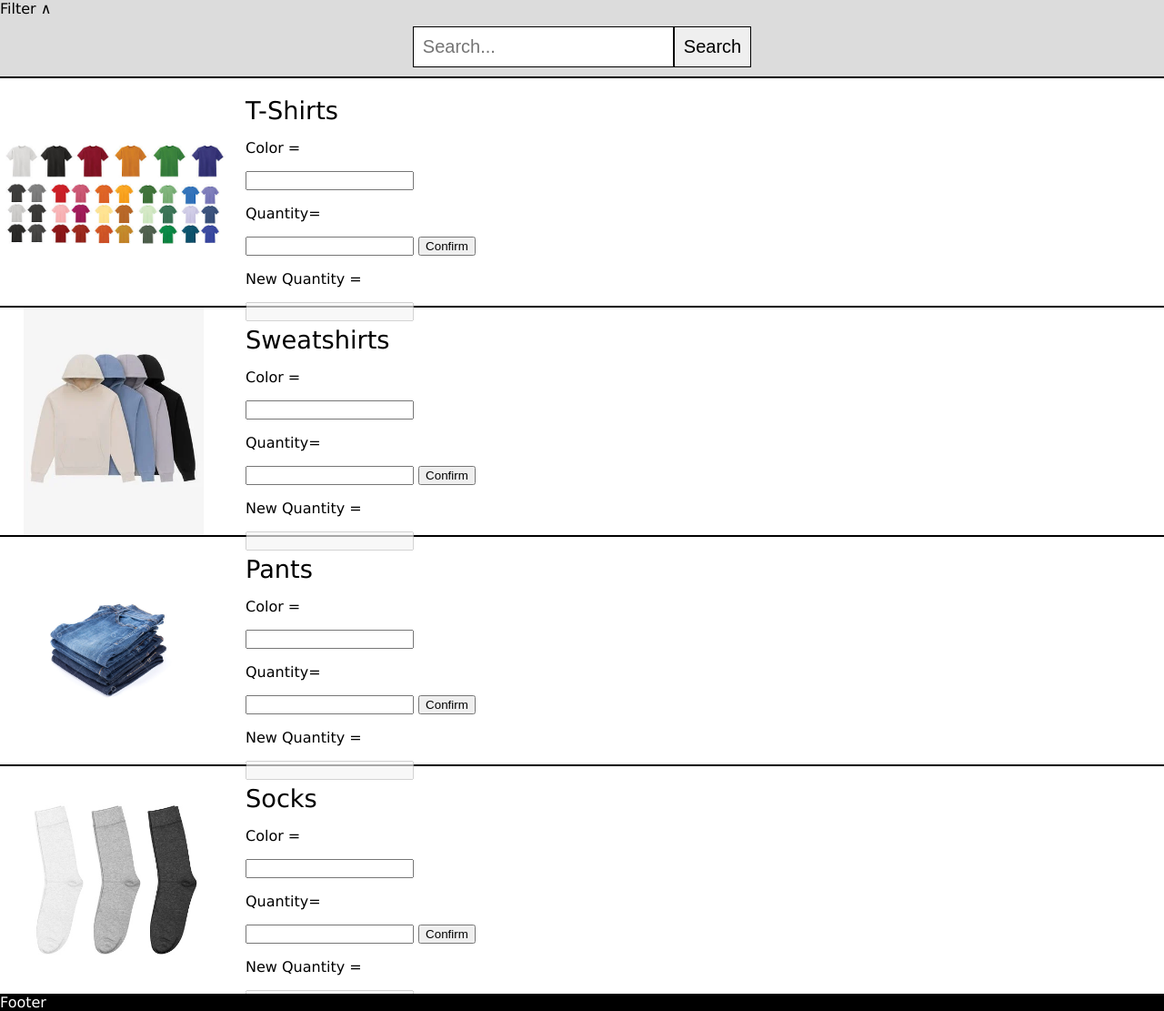
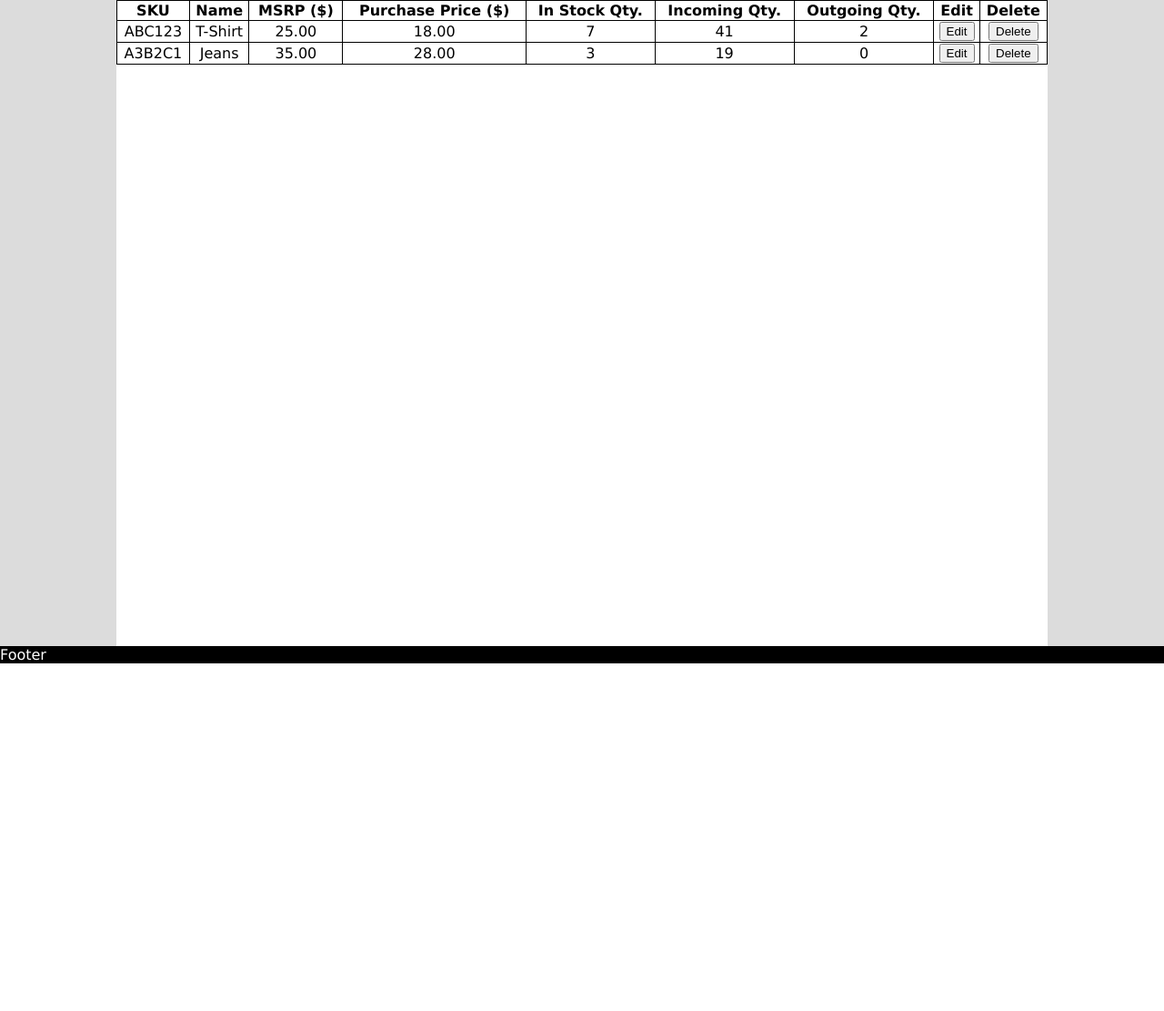
Before and after one commit to Voyex/Inventory-Management, a PHP site: page /admin.php in a window 1280 px wide. Shown: the part 71-1182 px from the top of the page at 91% size. After the commit the page ends 800 px from the top, so only its background shows below. Run offline with PHP 8.4, Linux system fonts and the light colour scheme.

Commit message:
started admin page

```diff
--- a/admin.php
+++ b/admin.php
@@ -1,129 +1,56 @@
 <?php
 #Variable that is used to set the title of the page.
-$PageTitle = "Inv Manager - Template";
+$PageTitle = "Inv Manager - Admin Tools";
 
 function customPageHeader()
 { ?>
   <!-- Place additional HTML for the head tag here -->
-  <link rel="stylesheet" href="css/index.css" />
+  <link rel="stylesheet" href="css/admin.css" />
 
 <?php }
 include_once('template/header.php');
 ?>
 
-<div class="H-filter">
-  <label for="dropdown" id="dropdown-label">Filter &and;</label>
-  <input type="checkbox" name="dropdown" class="dropdown" id="dropdown" autocomplete="off" onclick="toggleFilterDropdown(this)" />
-  <ul class="filter-content">
-    <li>Lorem ipsum</li>
-  </ul>
+<div class="table-container">
+  <form action="">
+    <table class="item-table">
+      <tr>
+        <th>SKU</th>
+        <th>Name</th>
+        <th>MSRP ($)</th>
+        <th>Purchase Price ($)</th>
+        <th>In Stock Qty.</th>
+        <th>Incoming Qty.</th>
+        <th>Outgoing Qty.</th>
+        <th>Edit</th>
+        <th>Delete</th>
+      </tr>
+      <tr>
+        <td class="sku">ABC123</td>
+        <td class="title">T-Shirt</td>
+        <td class="msrp">25.00</td>
+        <td class="purchase-price">18.00</td>
+        <td class="in-stock" contenteditable="true">7</td>
+        <td class="incoming">41</td>
+        <td class="outgoing" contenteditable="true">2</td>
+        <td><button>Edit</button></td>
+        <td><button>Delete</button></td>
+      </tr>
+      <tr>
+        <td>A3B2C1</td>
+        <td>Jeans</td>
+        <td>35.00</td>
+        <td>28.00</td>
+        <td>3</td>
+        <td>19</td>
+        <td>0</td>
+        <td><button>Edit</button></td>
+        <td><button>Delete</button></td>
+      </tr>
+    </table>
+  </form>
 </div>
 
-<form action="" class="search">
-  <input type="text" id="search-bar" placeholder="Search..." /><input type="submit" value="Search">
-</form>
-
-<div class="H-content">
-  <div class="item">
-    <a class="main-image" href="item.php">
-      <img src="shirtpic.jpg" alt="Shirt Picture" class="active-image" />
-    </a>
-    <div class="item-content">
-      <div class="top">
-        <a href="item.php" class="item-name">T-Shirts</a>
-      </div>
-      <div class="containQty">
-        <p>Color =</p>
-        <input class="colorText" type="text">
-        <p class="padd">Quantity= </p>
-        <input class="quantityText" type="text">
-        <button class="confirm">Confirm</button>
-      </div>
-      <div class="containNewQty">
-        <p class="description">
-          New Quantity =
-        </p>
-        <input type="0" class="output" disabled>
-      </div>
-      <!-- <button class="button-shirt">Buy Now!</button> -->
-    </div>
-  </div>
-  <div class="item">
-    <a class="main-image" href="item.php">
-      <img src="sweatshirt.webp" alt="Shirt Picture" class="active-image" />
-    </a>
-    <div class="item-content">
-      <div class="top">
-        <a href="item.php" class="item-name">Sweatshirts</a>
-      </div>
-      <div class="containQty">
-        <p>Color =</p>
-        <input class="colorText" type="text">
-        <p class="padd">Quantity= </p>
-        <input class="quantityText" type="text">
-        <button class="confirm">Confirm</button>
-
-      </div>
-      <div class="containNewQty">
-        <p class="description">
-          New Quantity =
-        </p>
-        <input type="0" class="output" disabled>
-      </div>
-      <!-- <button class="button-shirt">Buy Now!</button> -->
-    </div>
-  </div>
-  <div class="item">
-    <a class="main-image" href="item.php">
-      <img src="pants.jpg" alt="Shirt Picture" class="active-image" />
-    </a>
-    <div class="item-content">
-      <div class="top">
-        <a href="item.php" class="item-name">Pants</a>
-      </div>
-      <div class="containQty">
-        <p>Color =</p>
-        <input class="colorText" type="text">
-        <p class="padd">Quantity= </p>
-        <input class="quantityText" type="text">
-        <button class="confirm">Confirm</button>
-
-      </div>
-      <div class="containNewQty">
-        <p class="description">
-          New Quantity =
-        </p>
-        <input type="0" class="output" disabled>
-      </div>
-      <!-- <button class="button-shirt">Buy Now!</button> -->
-    </div>
-  </div>
-  <div class="item">
-    <a class="main-image" href="item.php">
-      <img src="socks.jpg" alt="Shirt Picture" class="active-image" />
-    </a>
-    <div class="item-content">
-      <div class="top">
-        <a href="item.php" class="item-name">Socks</a>
-      </div>
-      <div class="containQty">
-        <p>Color =</p>
-        <input class="colorText" type="text">
-        <p class="padd">Quantity= </p>
-        <input class="quantityText" type="text">
-        <button class="confirm">Confirm</button>
-
-      </div>
-      <div class="containNewQty">
-        <p class="description">
-          New Quantity =
-        </p>
-        <input type="text" class="output" placeholder="0" disabled>
-      </div>
-      <!-- <button class="button-shirt">Buy Now!</button> -->
-    </div>
-  </div>
-</div>
 <!-- HTML goes here
 Note: Don't add body or head tags as they are in the header
 and are closed in the footer. Pretend they already exist.-->
--- /dev/null
+++ b/css/admin.css
@@ -0,0 +1,28 @@
+main {
+    display: flex;
+    justify-content: center;
+}
+
+.table-container {
+    background-color: white;
+    width: 80%;
+}
+
+.item-table {
+    background-color: white;
+    width: 100%;
+    border-collapse: collapse;
+}
+
+.item-table th,
+.item-table td {
+    border: 1px solid black;
+}
+
+.item-table td {
+    text-align: center;
+}
+
+.invalid {
+    color: red;
+}
--- a/css/index.css
+++ b/css/index.css
@@ -1,6 +1,5 @@
 main {
     display: flex;
-  min-height: 100vh;
     flex-direction: column;
 }
 /*.H-content*/
```
Also changed, not shown: add-item.php (+103 -75 lines). Lines whose indentation alone changed are shown as unchanged.
